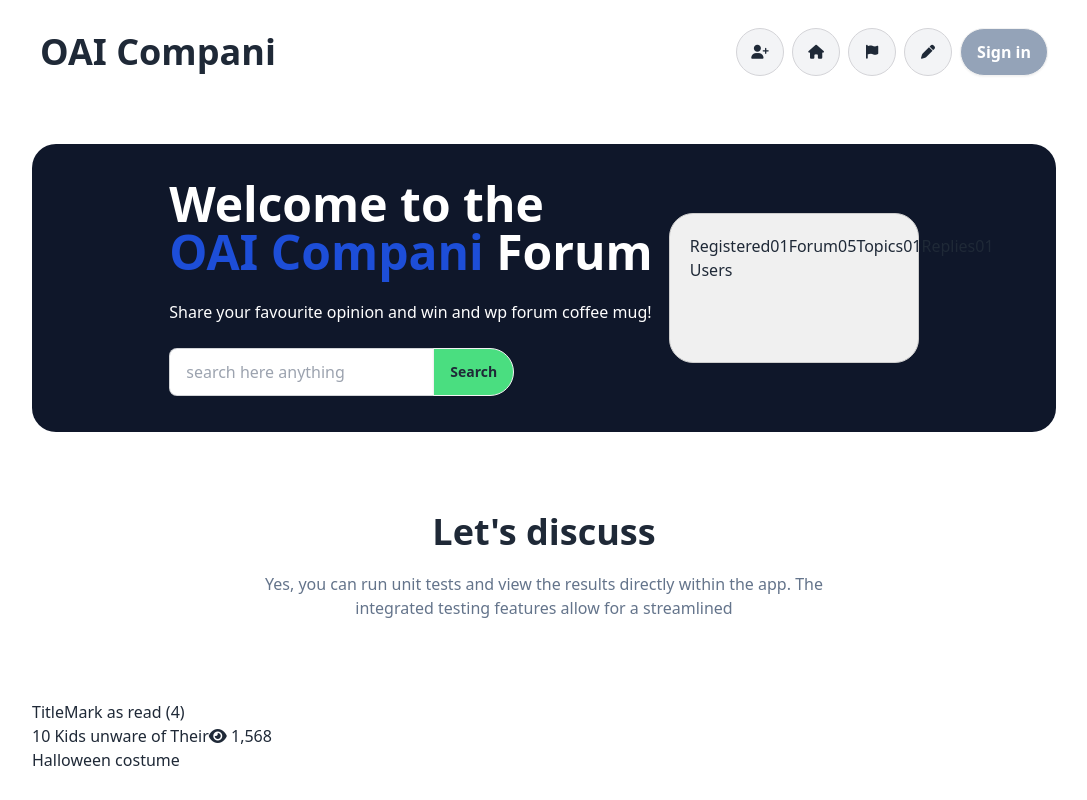
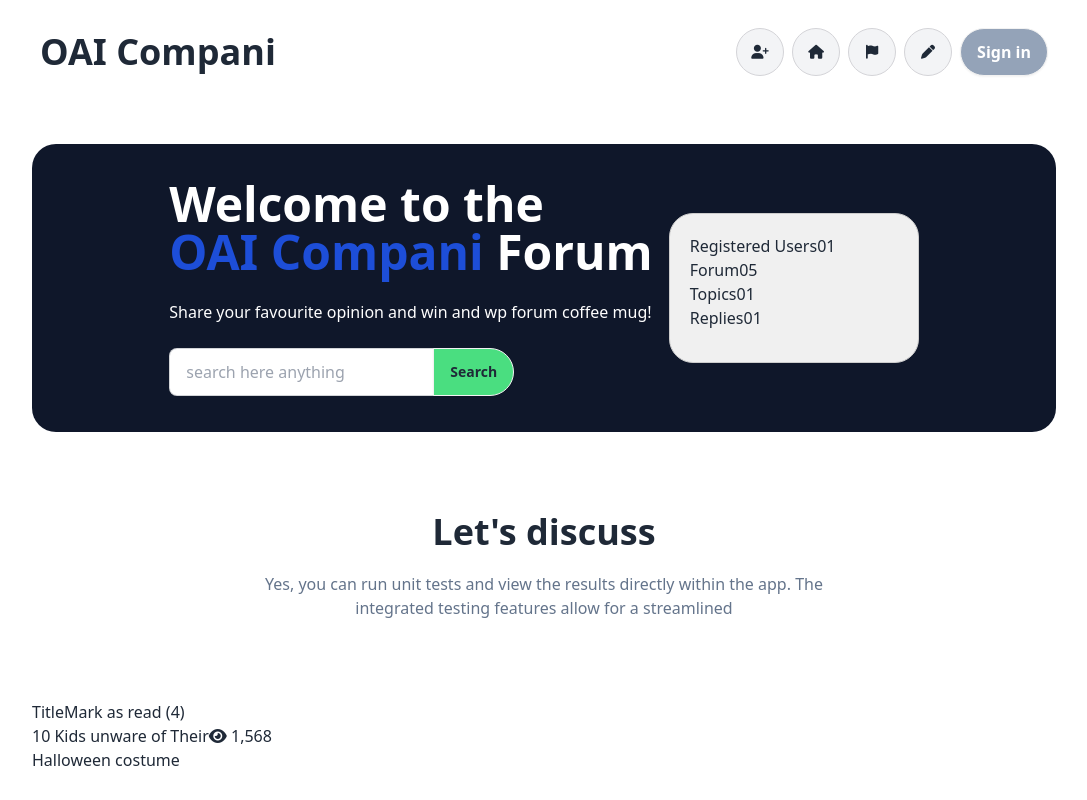
Before and after one commit to osmangonibinismail/Assaigment-06, a plain HTML site: page index.html in a window 1280 px wide. Shown: the top 800 px of the page, without its empty margins (96-1183 px from the left). Drawn offline with nearby package versions, Linux system fonts and the light colour scheme; no server answers.

```diff
--- a/index.html
+++ b/index.html
@@ -54,7 +54,7 @@
         <div class="hero-content flex-col lg:flex-row-reverse ">
           <!-- HTML content with the box -->
           <!-- registerd-box -->
-          <div class="registerd-box rounded-3xl flex flex-col lg:flex-row">
+          <div class="registerd-box rounded-3xl">
             <div class="flex">
               <h4>Registered Users</h4>
               <p>01</p>
```
